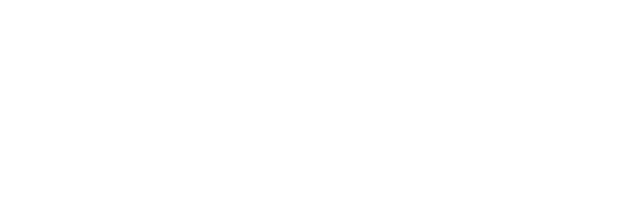
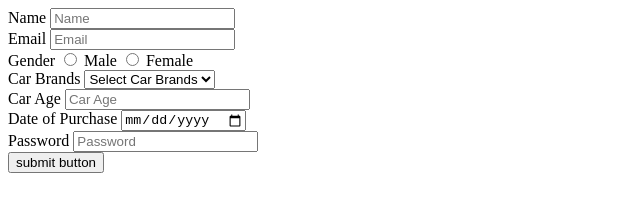
Before and after one commit to acciojob/car-insurance-form-Brajendra702, a website: page main.html in a window 1280 px wide. Shown: the whole page, without its empty margins (0-640 px from the left). Drawn offline with Linux system fonts and the light colour scheme.

Commit message:
created a submission

```diff
--- a/main.html
+++ b/main.html
@@ -4,10 +4,51 @@
 
 <head>
 	<link rel="stylesheet" href="styles.css">
+	<title>Car Insurance Form</title>
 </head>
 
 <body>
 	<!-- the entire body must be written by student -->
+	<form>
+		<div>
+			<label for="name">Name</label>
+			<input type="text" id="#name" placeholder="Name">
+		</div>
+		<div>
+			<label for="email">Email</label>
+			<input type="email" id=#email placeholder="Email" required>
+		</div>
+		<div>
+			<label for="gender">Gender</label>
+			<input type="radio" required>
+			<label for="male">Male</label>
+			<input type="radio">
+			<lable for="female">Female</lable>
+		</div>
+		<div>
+			<label for="car">Car Brands</label>
+			<select>
+				<option selected disabled>Select Car Brands</option>
+				<option value="BMW">BMW</option>
+				<option value="Audi">Audi</option>
+				<option value="Mercedez">Mercedez</option>
+			</select>
+		</div>
+		<div>
+			<label for="age">Car Age</label>
+			<input type="number" id=#carage placeholder="Car Age" required>
+		</div>
+		<div>
+			<label for="purchase">Date of Purchase</label>
+			<input type="date" id=#dop placeholder="Date of Purchase" required>
+		</div>
+		<div>
+			<label for="password">Password</label>
+			<input type="password" id=#password placeholder="Password" required>
+		</div>
+		<div>
+			<button type"submit">submit button</button>
+	</form>
     <script type="text/javascript" src="./script.js">
 </script>
 
```
